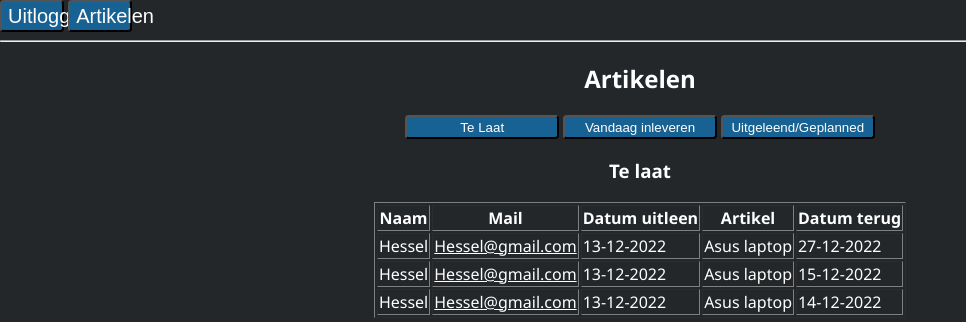
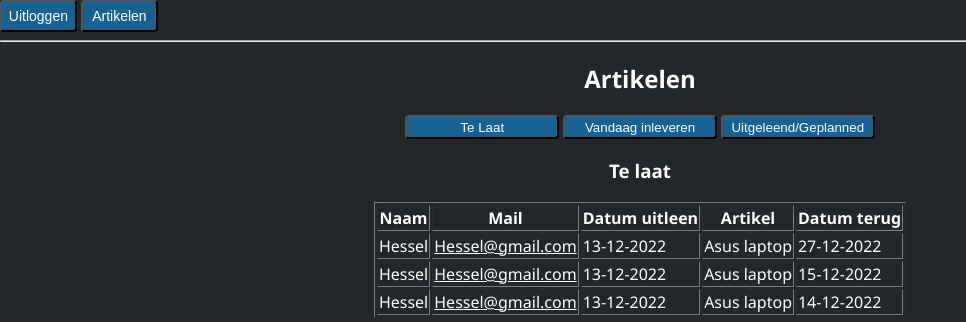
Before and after one commit to Hesselhornstra/P2.2-Uitleenregistratiesysteem, a PHP site: page /paneel/index.php in a window 1280 px wide. Shown: the top 322 px of the page, without its empty margins (0-966 px from the left). Run offline with PHP 8.4, Linux system fonts and the light colour scheme; a user stored in the database is signed in; data comes from the database, SQL or seed files in the repository.

Commit message:
Update paneel.css

```diff
--- a/css/paneel.css
+++ b/css/paneel.css
@@ -85,8 +85,8 @@ body {
 	background-color: #176292;
     color: white;
 	height: 2.5vw;
-	width: 5vw;
-	font-size: 20px;
+	width: 6vw;
+	font-size: 14px;
 }
 .knopp {
 	height: 3vw;
```
